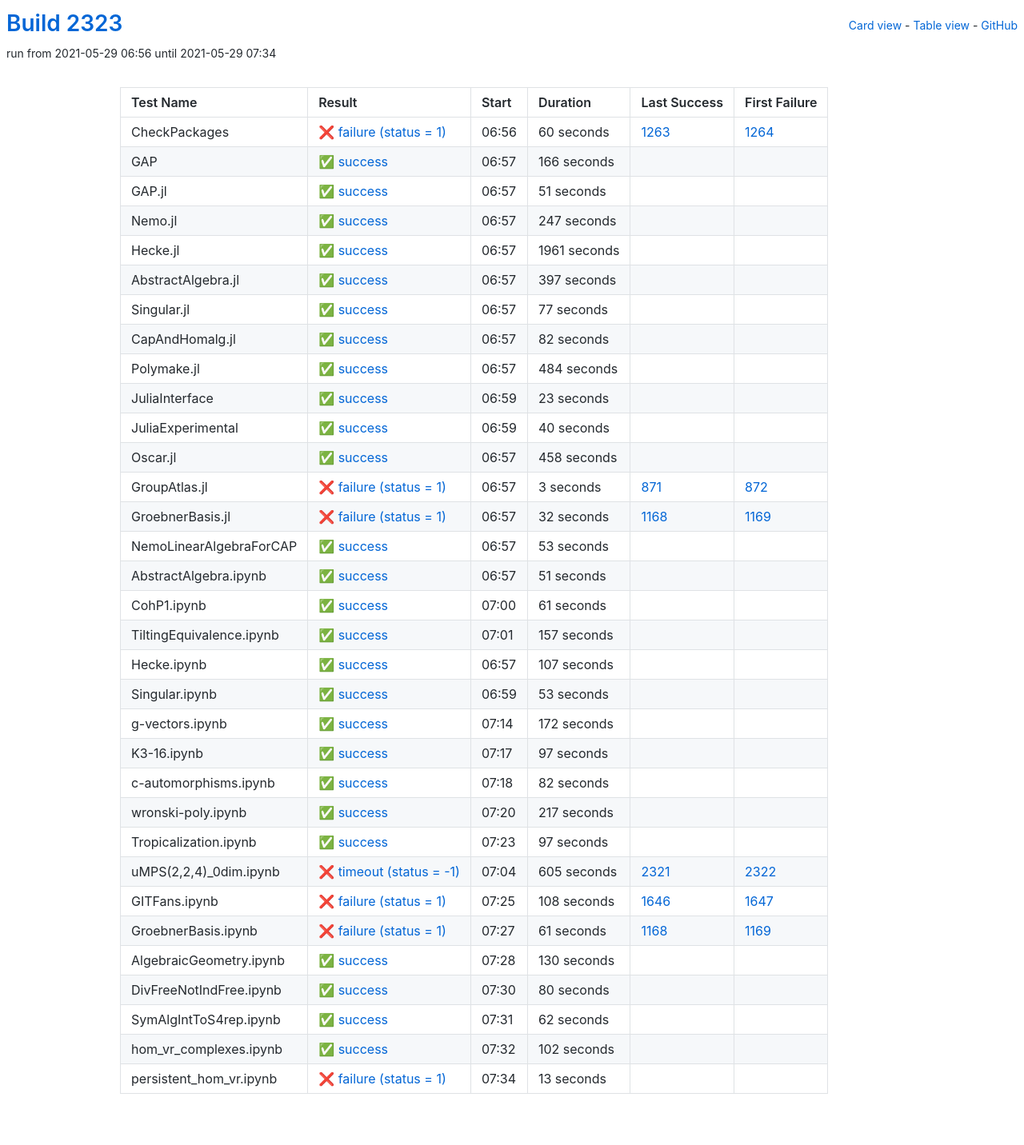
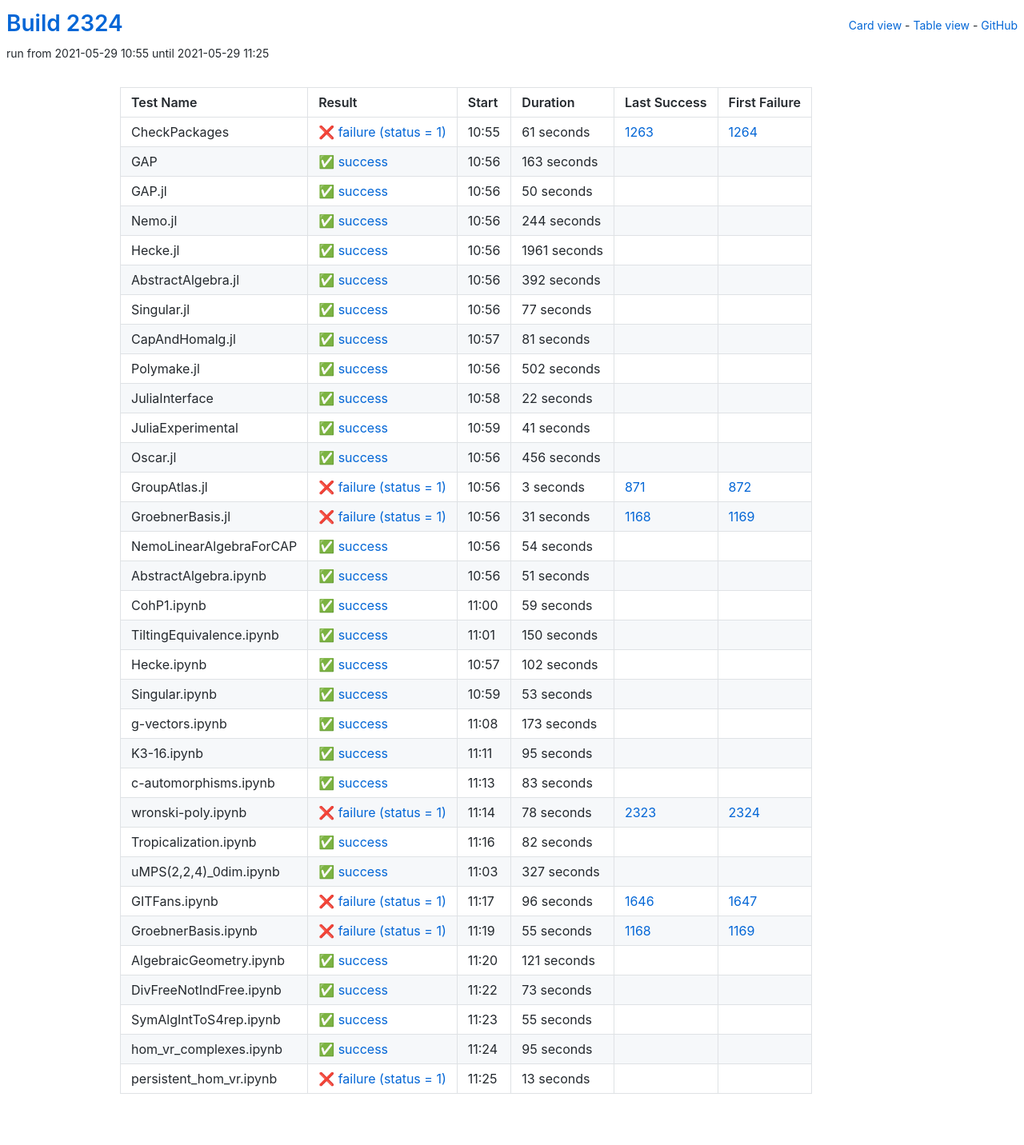
Before and after one commit to oscar-system/oscar-ci-status-stable, a Jekyll site: the page built from table.html, in a window 1280 px wide. Shown: the whole page at 80% size. Built offline with Jekyll 4.4.1, drawn with Linux system fonts in a browser that asks for light colours.

Commit message:
Build #2324

```diff
--- a/_data/ci.yml
+++ b/_data/ci.yml
@@ -1,6 +1,6 @@
 ---
-build: 2323
-build_url: https://oscarci.mathematik.uni-kl.de/job/oscar-stable/2323/
+build: 2324
+build_url: https://oscarci.mathematik.uni-kl.de/job/oscar-stable/2324/
 job: oscar-stable
 organization: oscar-system
 repo: oscar-ci-status-stable
@@ -8,56 +8,56 @@ repourl: https://github.com/oscar-system/oscar-ci-status-stable
 tests:
 - name: CheckPackages
   id: checkpackages
-  log: https://oscarci.mathematik.uni-kl.de/job/oscar-stable/2323/artifact/logs/build-2323/CheckPackages.log
-  start: 2021-05-29 06:56
+  log: https://oscarci.mathematik.uni-kl.de/job/oscar-stable/2324/artifact/logs/build-2324/CheckPackages.log
+  start: 2021-05-29 10:55
   success: false
   exitcode: 1
   status: failure
-  duration: 60
+  duration: 61
   last_success: 1263
   last_success_url: https://oscarci.mathematik.uni-kl.de/job/oscar-stable/1263/
   first_failure: 1264
   first_failure_url: https://oscarci.mathematik.uni-kl.de/job/oscar-stable/1264/
 - name: GAP
   id: gap
-  log: https://oscarci.mathematik.uni-kl.de/job/oscar-stable/2323/artifact/logs/build-2323/GAP.log
-  start: 2021-05-29 06:57
+  log: https://oscarci.mathematik.uni-kl.de/job/oscar-stable/2324/artifact/logs/build-2324/GAP.log
+  start: 2021-05-29 10:56
   success: true
   exitcode: 0
   status: success
-  duration: 166
+  duration: 163
   last_success: false
   last_success_url:
   first_failure: false
   first_failure_url:
 - name: GAP.jl
   id: gap-jl
-  log: https://oscarci.mathematik.uni-kl.de/job/oscar-stable/2323/artifact/logs/build-2323/GAP.jl.log
-  start: 2021-05-29 06:57
+  log: https://oscarci.mathematik.uni-kl.de/job/oscar-stable/2324/artifact/logs/build-2324/GAP.jl.log
+  start: 2021-05-29 10:56
   success: true
   exitcode: 0
   status: success
-  duration: 51
+  duration: 50
   last_success: false
   last_success_url:
   first_failure: false
   first_failure_url:
 - name: Nemo.jl
   id: nemo-jl
-  log: https://oscarci.mathematik.uni-kl.de/job/oscar-stable/2323/artifact/logs/build-2323/Nemo.jl.log
-  start: 2021-05-29 06:57
+  log: https://oscarci.mathematik.uni-kl.de/job/oscar-stable/2324/artifact/logs/build-2324/Nemo.jl.log
+  start: 2021-05-29 10:56
   success: true
   exitcode: 0
   status: success
-  duration: 247
+  duration: 244
   last_success: false
   last_success_url:
   first_failure: false
   first_failure_url:
 - name: Hecke.jl
   id: hecke-jl
-  log: https://oscarci.mathematik.uni-kl.de/job/oscar-stable/2323/artifact/logs/build-2323/Hecke.jl.log
-  start: 2021-05-29 06:57
+  log: https://oscarci.mathematik.uni-kl.de/job/oscar-stable/2324/artifact/logs/build-2324/Hecke.jl.log
+  start: 2021-05-29 10:56
   success: true
   exitcode: 0
   status: success
@@ -68,20 +68,20 @@ tests:
   first_failure_url:
 - name: AbstractAlgebra.jl
   id: abstractalgebra-jl
-  log: https://oscarci.mathematik.uni-kl.de/job/oscar-stable/2323/artifact/logs/build-2323/AbstractAlgebra.jl.log
-  start: 2021-05-29 06:57
+  log: https://oscarci.mathematik.uni-kl.de/job/oscar-stable/2324/artifact/logs/build-2324/AbstractAlgebra.jl.log
+  start: 2021-05-29 10:56
   success: true
   exitcode: 0
   status: success
-  duration: 397
+  duration: 392
   last_success: false
   last_success_url:
   first_failure: false
   first_failure_url:
 - name: Singular.jl
   id: singular-jl
-  log: https://oscarci.mathematik.uni-kl.de/job/oscar-stable/2323/artifact/logs/build-2323/Singular.jl.log
-  start: 2021-05-29 06:57
+  log: https://oscarci.mathematik.uni-kl.de/job/oscar-stable/2324/artifact/logs/build-2324/Singular.jl.log
+  start: 2021-05-29 10:56
   success: true
   exitcode: 0
   status: success
@@ -92,68 +92,68 @@ tests:
   first_failure_url:
 - name: CapAndHomalg.jl
   id: capandhomalg-jl
-  log: https://oscarci.mathematik.uni-kl.de/job/oscar-stable/2323/artifact/logs/build-2323/CapAndHomalg.jl.log
-  start: 2021-05-29 06:57
+  log: https://oscarci.mathematik.uni-kl.de/job/oscar-stable/2324/artifact/logs/build-2324/CapAndHomalg.jl.log
+  start: 2021-05-29 10:57
   success: true
   exitcode: 0
   status: success
-  duration: 82
+  duration: 81
   last_success: false
   last_success_url:
   first_failure: false
   first_failure_url:
 - name: Polymake.jl
   id: polymake-jl
-  log: https://oscarci.mathematik.uni-kl.de/job/oscar-stable/2323/artifact/logs/build-2323/Polymake.jl.log
-  start: 2021-05-29 06:57
+  log: https://oscarci.mathematik.uni-kl.de/job/oscar-stable/2324/artifact/logs/build-2324/Polymake.jl.log
+  start: 2021-05-29 10:56
   success: true
   exitcode: 0
   status: success
-  duration: 484
+  duration: 502
   last_success: false
   last_success_url:
   first_failure: false
   first_failure_url:
 - name: JuliaInterface
   id: juliainterface
-  log: https://oscarci.mathematik.uni-kl.de/job/oscar-stable/2323/artifact/logs/build-2323/JuliaInterface.log
-  start: 2021-05-29 06:59
+  log: https://oscarci.mathematik.uni-kl.de/job/oscar-stable/2324/artifact/logs/build-2324/JuliaInterface.log
+  start: 2021-05-29 10:58
   success: true
   exitcode: 0
   status: success
-  duration: 23
+  duration: 22
   last_success: false
   last_success_url:
   first_failure: false
   first_failure_url:
 - name: JuliaExperimental
   id: juliaexperimental
-  log: https://oscarci.mathematik.uni-kl.de/job/oscar-stable/2323/artifact/logs/build-2323/JuliaExperimental.log
-  start: 2021-05-29 06:59
+  log: https://oscarci.mathematik.uni-kl.de/job/oscar-stable/2324/artifact/logs/build-2324/JuliaExperimental.log
+  start: 2021-05-29 10:59
   success: true
   exitcode: 0
   status: success
-  duration: 40
+  duration: 41
   last_success: false
   last_success_url:
   first_failure: false
   first_failure_url:
 - name: Oscar.jl
   id: oscar-jl
-  log: https://oscarci.mathematik.uni-kl.de/job/oscar-stable/2323/artifact/logs/build-2323/Oscar.jl.log
-  start: 2021-05-29 06:57
+  log: https://oscarci.mathematik.uni-kl.de/job/oscar-stable/2324/artifact/logs/build-2324/Oscar.jl.log
+  start: 2021-05-29 10:56
   success: true
   exitcode: 0
   status: success
-  duration: 458
+  duration: 456
   last_success: false
   last_success_url:
   first_failure: false
   first_failure_url:
 - name: GroupAtlas.jl
   id: groupatlas-jl
-  log: https://oscarci.mathematik.uni-kl.de/job/oscar-stable/2323/artifact/logs/build-2323/GroupAtlas.jl.log
-  start: 2021-05-29 06:57
+  log: https://oscarci.mathematik.uni-kl.de/job/oscar-stable/2324/artifact/logs/build-2324/GroupAtlas.jl.log
+  start: 2021-05-29 10:56
   success: false
   exitcode: 1
   status: failure
@@ -164,32 +164,32 @@ tests:
   first_failure_url: https://oscarci.mathematik.uni-kl.de/job/oscar-stable/872/
 - name: GroebnerBasis.jl
   id: groebnerbasis-jl
-  log: https://oscarci.mathematik.uni-kl.de/job/oscar-stable/2323/artifact/logs/build-2323/GroebnerBasis.jl.log
-  start: 2021-05-29 06:57
+  log: https://oscarci.mathematik.uni-kl.de/job/oscar-stable/2324/artifact/logs/build-2324/GroebnerBasis.jl.log
+  start: 2021-05-29 10:56
   success: false
   exitcode: 1
   status: failure
-  duration: 32
+  duration: 31
   last_success: 1168
   last_success_url: https://oscarci.mathematik.uni-kl.de/job/oscar-stable/1168/
   first_failure: 1169
   first_failure_url: https://oscarci.mathematik.uni-kl.de/job/oscar-stable/1169/
 - name: NemoLinearAlgebraForCAP
   id: nemolinearalgebraforcap
-  log: https://oscarci.mathematik.uni-kl.de/job/oscar-stable/2323/artifact/logs/build-2323/NemoLinearAlgebraForCAP.log
-  start: 2021-05-29 06:57
+  log: https://oscarci.mathematik.uni-kl.de/job/oscar-stable/2324/artifact/logs/build-2324/NemoLinearAlgebraForCAP.log
+  start: 2021-05-29 10:56
   success: true
   exitcode: 0
   status: success
-  duration: 53
+  duration: 54
   last_success: false
   last_success_url:
   first_failure: false
   first_failure_url:
 - name: AbstractAlgebra.ipynb
   id: abstractalgebra-ipynb
-  log: https://oscarci.mathematik.uni-kl.de/job/oscar-stable/2323/artifact/logs/build-2323/AbstractAlgebra.ipynb.log
-  start: 2021-05-29 06:57
+  log: https://oscarci.mathematik.uni-kl.de/job/oscar-stable/2324/artifact/logs/build-2324/AbstractAlgebra.ipynb.log
+  start: 2021-05-29 10:56
   success: true
   exitcode: 0
   status: success
@@ -200,44 +200,44 @@ tests:
   first_failure_url:
 - name: CohP1.ipynb
   id: cohp1-ipynb
-  log: https://oscarci.mathematik.uni-kl.de/job/oscar-stable/2323/artifact/logs/build-2323/CohP1.ipynb.log
-  start: 2021-05-29 07:00
+  log: https://oscarci.mathematik.uni-kl.de/job/oscar-stable/2324/artifact/logs/build-2324/CohP1.ipynb.log
+  start: 2021-05-29 11:00
   success: true
   exitcode: 0
   status: success
-  duration: 61
+  duration: 59
   last_success: false
   last_success_url:
   first_failure: false
   first_failure_url:
 - name: TiltingEquivalence.ipynb
   id: tiltingequivalence-ipynb
-  log: https://oscarci.mathematik.uni-kl.de/job/oscar-stable/2323/artifact/logs/build-2323/TiltingEquivalence.ipynb.log
-  start: 2021-05-29 07:01
+  log: https://oscarci.mathematik.uni-kl.de/job/oscar-stable/2324/artifact/logs/build-2324/TiltingEquivalence.ipynb.log
+  start: 2021-05-29 11:01
   success: true
   exitcode: 0
   status: success
-  duration: 157
+  duration: 150
   last_success: false
   last_success_url:
   first_failure: false
   first_failure_url:
 - name: Hecke.ipynb
   id: hecke-ipynb
-  log: https://oscarci.mathematik.uni-kl.de/job/oscar-stable/2323/artifact/logs/build-2323/Hecke.ipynb.log
-  start: 2021-05-29 06:57
+  log: https://oscarci.mathematik.uni-kl.de/job/oscar-stable/2324/artifact/logs/build-2324/Hecke.ipynb.log
+  start: 2021-05-29 10:57
   success: true
   exitcode: 0
   status: success
-  duration: 107
+  duration: 102
   last_success: false
   last_success_url:
   first_failure: false
   first_failure_url:
 - name: Singular.ipynb
   id: singular-ipynb
-  log: https://oscarci.mathematik.uni-kl.de/job/oscar-stable/2323/artifact/logs/build-2323/Singular.ipynb.log
-  start: 2021-05-29 06:59
+  log: https://oscarci.mathematik.uni-kl.de/job/oscar-stable/2324/artifact/logs/build-2324/Singular.ipynb.log
+  start: 2021-05-29 10:59
   success: true
   exitcode: 0
   status: success
@@ -248,32 +248,56 @@ tests:
   first_failure_url:
 - name: g-vectors.ipynb
   id: g-vectors-ipynb
-  log: https://oscarci.mathematik.uni-kl.de/job/oscar-stable/2323/artifact/logs/build-2323/g-vectors.ipynb.log
-  start: 2021-05-29 07:14
+  log: https://oscarci.mathematik.uni-kl.de/job/oscar-stable/2324/artifact/logs/build-2324/g-vectors.ipynb.log
+  start: 2021-05-29 11:08
   success: true
   exitcode: 0
   status: success
-  duration: 172
+  duration: 173
   last_success: false
   last_success_url:
   first_failure: false
   first_failure_url:
 - name: K3-16.ipynb
   id: k3-16-ipynb
-  log: https://oscarci.mathematik.uni-kl.de/job/oscar-stable/2323/artifact/logs/build-2323/K3-16.ipynb.log
-  start: 2021-05-29 07:17
+  log: https://oscarci.mathematik.uni-kl.de/job/oscar-stable/2324/artifact/logs/build-2324/K3-16.ipynb.log
+  start: 2021-05-29 11:11
   success: true
   exitcode: 0
   status: success
-  duration: 97
+  duration: 95
   last_success: false
   last_success_url:
   first_failure: false
   first_failure_url:
 - name: c-automorphisms.ipynb
   id: c-automorphisms-ipynb
-  log: https://oscarci.mathematik.uni-kl.de/job/oscar-stable/2323/artifact/logs/build-2323/c-automorphisms.ipynb.log
-  start: 2021-05-29 07:18
+  log: https://oscarci.mathematik.uni-kl.de/job/oscar-stable/2324/artifact/logs/build-2324/c-automorphisms.ipynb.log
+  start: 2021-05-29 11:13
+  success: true
+  exitcode: 0
+  status: success
+  duration: 83
+  last_success: false
+  last_success_url:
+  first_failure: false
+  first_failure_url:
+- name: wronski-poly.ipynb
+  id: wronski-poly-ipynb
+  log: https://oscarci.mathematik.uni-kl.de/job/oscar-stable/2324/artifact/logs/build-2324/wronski-poly.ipynb.log
+  start: 2021-05-29 11:14
+  success: false
+  exitcode: 1
+  status: failure
+  duration: 78
+  last_success: 2323
+  last_success_url: https://oscarci.mathematik.uni-kl.de/job/oscar-stable/2323/
+  first_failure: 2324
+  first_failure_url: https://oscarci.mathematik.uni-kl.de/job/oscar-stable/2324/
+- name: Tropicalization.ipynb
+  id: tropicalization-ipynb
+  log: https://oscarci.mathematik.uni-kl.de/job/oscar-stable/2324/artifact/logs/build-2324/Tropicalization.ipynb.log
+  start: 2021-05-29 11:16
   success: true
   exitcode: 0
   status: success
@@ -282,118 +306,94 @@ tests:
   last_success_url:
   first_failure: false
   first_failure_url:
-- name: wronski-poly.ipynb
-  id: wronski-poly-ipynb
-  log: https://oscarci.mathematik.uni-kl.de/job/oscar-stable/2323/artifact/logs/build-2323/wronski-poly.ipynb.log
-  start: 2021-05-29 07:20
+- name: uMPS(2,2,4)_0dim.ipynb
+  id: umps-2-2-4-0dim-ipynb
+  log: https://oscarci.mathematik.uni-kl.de/job/oscar-stable/2324/artifact/logs/build-2324/uMPS-2-2-4-_0dim.ipynb.log
+  start: 2021-05-29 11:03
   success: true
   exitcode: 0
   status: success
-  duration: 217
+  duration: 327
   last_success: false
   last_success_url:
   first_failure: false
   first_failure_url:
-- name: Tropicalization.ipynb
-  id: tropicalization-ipynb
-  log: https://oscarci.mathematik.uni-kl.de/job/oscar-stable/2323/artifact/logs/build-2323/Tropicalization.ipynb.log
-  start: 2021-05-29 07:23
-  success: true
-  exitcode: 0
-  status: success
-  duration: 97
-  last_success: false
-  last_success_url:
-  first_failure: false
-  first_failure_url:
-- name: uMPS(2,2,4)_0dim.ipynb
-  id: umps-2-2-4-0dim-ipynb
-  log: https://oscarci.mathematik.uni-kl.de/job/oscar-stable/2323/artifact/logs/build-2323/uMPS-2-2-4-_0dim.ipynb.log
-  start: 2021-05-29 07:04
-  success: false
-  exitcode: -1
-  status: timeout
-  duration: 605
-  last_success: 2321
-  last_success_url: https://oscarci.mathematik.uni-kl.de/job/oscar-stable/2321/
-  first_failure: 2322
-  first_failure_url: https://oscarci.mathematik.uni-kl.de/job/oscar-stable/2322/
 - name: GITFans.ipynb
   id: gitfans-ipynb
-  log: https://oscarci.mathematik.uni-kl.de/job/oscar-stable/2323/artifact/logs/build-2323/GITFans.ipynb.log
-  start: 2021-05-29 07:25
+  log: https://oscarci.mathematik.uni-kl.de/job/oscar-stable/2324/artifact/logs/build-2324/GITFans.ipynb.log
+  start: 2021-05-29 11:17
   success: false
   exitcode: 1
   status: failure
-  duration: 108
+  duration: 96
   last_success: 1646
   last_success_url: https://oscarci.mathematik.uni-kl.de/job/oscar-stable/1646/
   first_failure: 1647
   first_failure_url: https://oscarci.mathematik.uni-kl.de/job/oscar-stable/1647/
 - name: GroebnerBasis.ipynb
   id: groebnerbasis-ipynb
-  log: https://oscarci.mathematik.uni-kl.de/job/oscar-stable/2323/artifact/logs/build-2323/GroebnerBasis.ipynb.log
-  start: 2021-05-29 07:27
+  log: https://oscarci.mathematik.uni-kl.de/job/oscar-stable/2324/artifact/logs/build-2324/GroebnerBasis.ipynb.log
+  start: 2021-05-29 11:19
   success: false
   exitcode: 1
   status: failure
-  duration: 61
+  duration: 55
   last_success: 1168
   last_success_url: https://oscarci.mathematik.uni-kl.de/job/oscar-stable/1168/
   first_failure: 1169
   first_failure_url: https://oscarci.mathematik.uni-kl.de/job/oscar-stable/1169/
 - name: AlgebraicGeometry.ipynb
   id: algebraicgeometry-ipynb
-  log: https://oscarci.mathematik.uni-kl.de/job/oscar-stable/2323/artifact/logs/build-2323/AlgebraicGeometry.ipynb.log
-  start: 2021-05-29 07:28
+  log: https://oscarci.mathematik.uni-kl.de/job/oscar-stable/2324/artifact/logs/build-2324/AlgebraicGeometry.ipynb.log
+  start: 2021-05-29 11:20
   success: true
   exitcode: 0
   status: success
-  duration: 130
+  duration: 121
   last_success: false
   last_success_url:
   first_failure: false
   first_failure_url:
 - name: DivFreeNotIndFree.ipynb
   id: divfreenotindfree-ipynb
-  log: https://oscarci.mathematik.uni-kl.de/job/oscar-stable/2323/artifact/logs/build-2323/DivFreeNotIndFree.ipynb.log
-  start: 2021-05-29 07:30
+  log: https://oscarci.mathematik.uni-kl.de/job/oscar-stable/2324/artifact/logs/build-2324/DivFreeNotIndFree.ipynb.log
+  start: 2021-05-29 11:22
   success: true
   exitcode: 0
   status: success
-  duration: 80
+  duration: 73
   last_success: false
   last_success_url:
   first_failure: false
   first_failure_url:
 - name: SymAlgIntToS4rep.ipynb
   id: symalginttos4rep-ipynb
-  log: https://oscarci.mathematik.uni-kl.de/job/oscar-stable/2323/artifact/logs/build-2323/SymAlgIntToS4rep.ipynb.log
-  start: 2021-05-29 07:31
+  log: https://oscarci.mathematik.uni-kl.de/job/oscar-stable/2324/artifact/logs/build-2324/SymAlgIntToS4rep.ipynb.log
+  start: 2021-05-29 11:23
   success: true
   exitcode: 0
   status: success
-  duration: 62
+  duration: 55
   last_success: false
   last_success_url:
   first_failure: false
   first_failure_url:
 - name: hom_vr_complexes.ipynb
   id: hom-vr-complexes-ipynb
-  log: https://oscarci.mathematik.uni-kl.de/job/oscar-stable/2323/artifact/logs/build-2323/hom_vr_complexes.ipynb.log
-  start: 2021-05-29 07:32
+  log: https://oscarci.mathematik.uni-kl.de/job/oscar-stable/2324/artifact/logs/build-2324/hom_vr_complexes.ipynb.log
+  start: 2021-05-29 11:24
   success: true
   exitcode: 0
   status: success
-  duration: 102
+  duration: 95
   last_success: false
   last_success_url:
   first_failure: false
   first_failure_url:
 - name: persistent_hom_vr.ipynb
   id: persistent-hom-vr-ipynb
-  log: https://oscarci.mathematik.uni-kl.de/job/oscar-stable/2323/artifact/logs/build-2323/persistent_hom_vr.ipynb.log
-  start: 2021-05-29 07:34
+  log: https://oscarci.mathematik.uni-kl.de/job/oscar-stable/2324/artifact/logs/build-2324/persistent_hom_vr.ipynb.log
+  start: 2021-05-29 11:25
   success: false
   exitcode: 1
   status: failure
```
Also changed, not shown: README.md.
